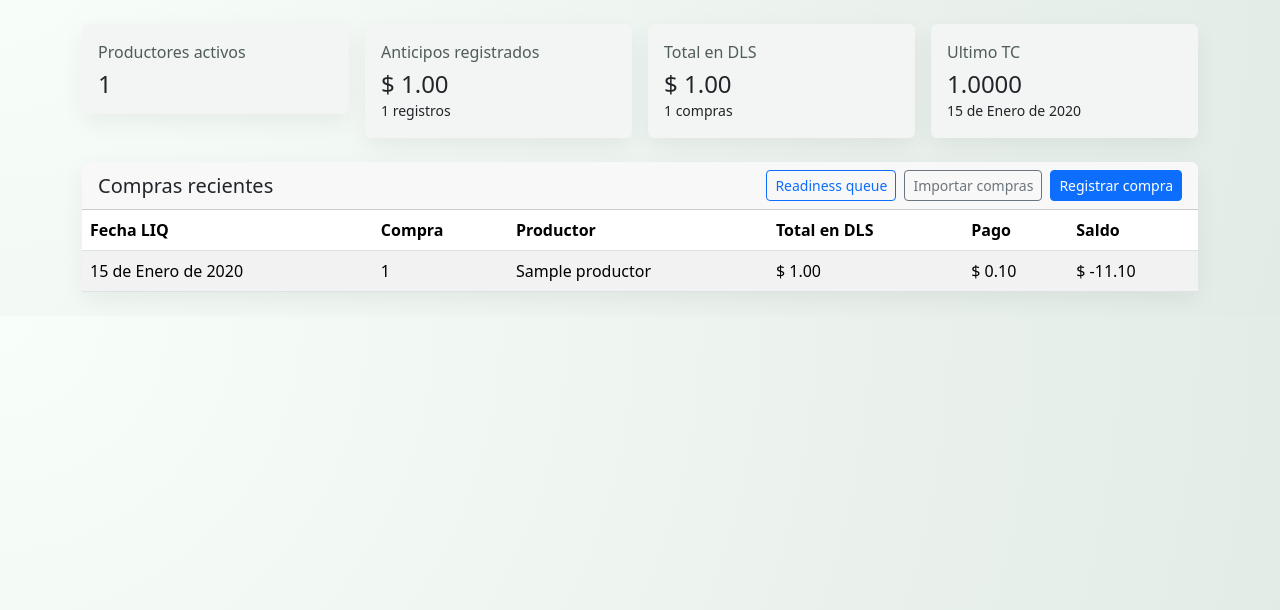
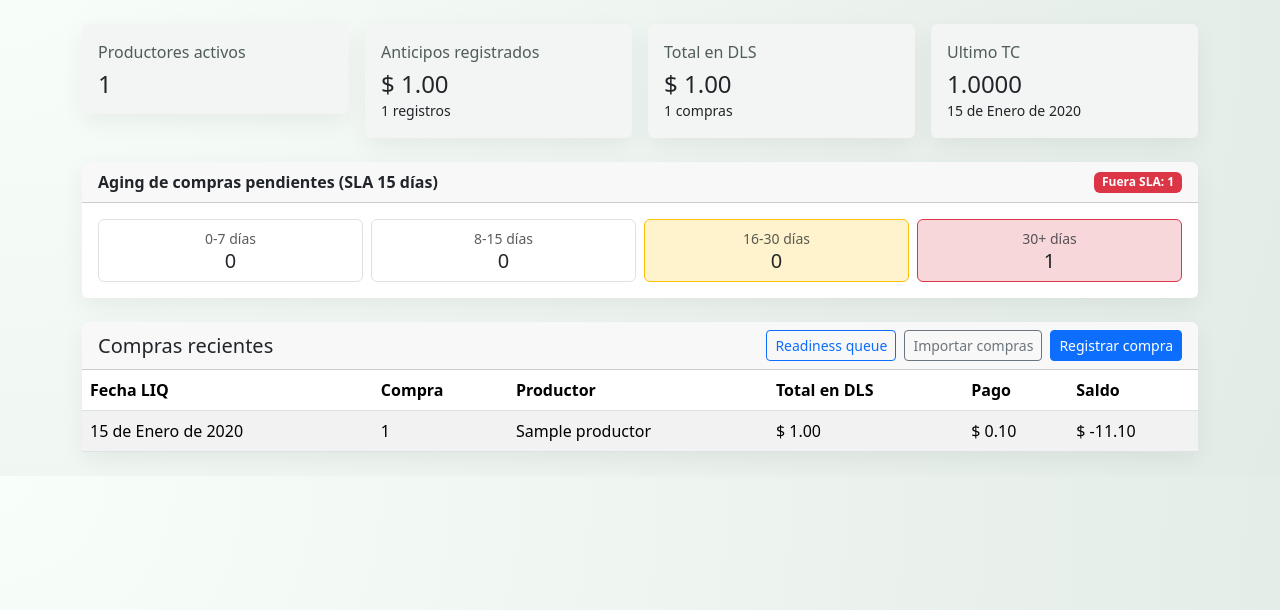
Before and after one commit to BruceGlez/pagos-compras, a Django app: page / in a window 1280 px wide. Shown: the part 56-666 px from the top of the page. Run offline with Django 5.2, Linux system fonts and the light colour scheme; a user stored in the database is signed in; tables that the repository leaves empty hold one stand-in row (values such as "Sample post").

Commit message:
Add dashboard aging buckets and SLA over-15 indicator

```diff
--- a/pagos/views.py
+++ b/pagos/views.py
@@ -234,6 +234,22 @@ class HomeView(LoginRequiredMixin, ListView):
         context["compras_total_libras"] = compras_stats["total"] or 0
         context["compras_count"] = compras_stats["conteo"] or 0
         context["tc_ultimo"] = TipoCambio.objects.order_by("-fecha").first()
+
+        today = timezone.localdate()
+        pending_qs = Compra.objects.filter(cancelada=False).exclude(workflow_state=WorkflowStateChoices.PAID).only("id", "fecha_liq")
+        aging = {"0_7": 0, "8_15": 0, "16_30": 0, "31_plus": 0}
+        for c in pending_qs:
+            days = (today - c.fecha_liq).days if c.fecha_liq else 0
+            if days <= 7:
+                aging["0_7"] += 1
+            elif days <= 15:
+                aging["8_15"] += 1
+            elif days <= 30:
+                aging["16_30"] += 1
+            else:
+                aging["31_plus"] += 1
+        context["aging"] = aging
+        context["sla_over_15"] = aging["16_30"] + aging["31_plus"]
         return context
 
 
--- a/templates/pagos/home.html
+++ b/templates/pagos/home.html
@@ -44,6 +44,41 @@
     </div>
 </div>
 
+<div class="card mb-4">
+    <div class="card-header d-flex justify-content-between align-items-center">
+        <strong>Aging de compras pendientes (SLA 15 días)</strong>
+        <span class="badge {% if sla_over_15 > 0 %}text-bg-danger{% else %}text-bg-success{% endif %}">Fuera SLA: {{ sla_over_15 }}</span>
+    </div>
+    <div class="card-body">
+        <div class="row g-2 text-center">
+            <div class="col-6 col-md-3">
+                <div class="border rounded p-2">
+                    <div class="small text-muted">0-7 días</div>
+                    <div class="h5 mb-0">{{ aging|get_item:'0_7' }}</div>
+                </div>
+            </div>
+            <div class="col-6 col-md-3">
+                <div class="border rounded p-2">
+                    <div class="small text-muted">8-15 días</div>
+                    <div class="h5 mb-0">{{ aging|get_item:'8_15' }}</div>
+                </div>
+            </div>
+            <div class="col-6 col-md-3">
+                <div class="border border-warning rounded p-2 bg-warning-subtle">
+                    <div class="small text-muted">16-30 días</div>
+                    <div class="h5 mb-0">{{ aging|get_item:'16_30' }}</div>
+                </div>
+            </div>
+            <div class="col-6 col-md-3">
+                <div class="border border-danger rounded p-2 bg-danger-subtle">
+                    <div class="small text-muted">30+ días</div>
+                    <div class="h5 mb-0">{{ aging|get_item:'31_plus' }}</div>
+                </div>
+            </div>
+        </div>
+    </div>
+</div>
+
 <div class="card">
     <div class="card-header d-flex justify-content-between align-items-center">
         <h5 class="mb-0">Compras recientes</h5>
```
